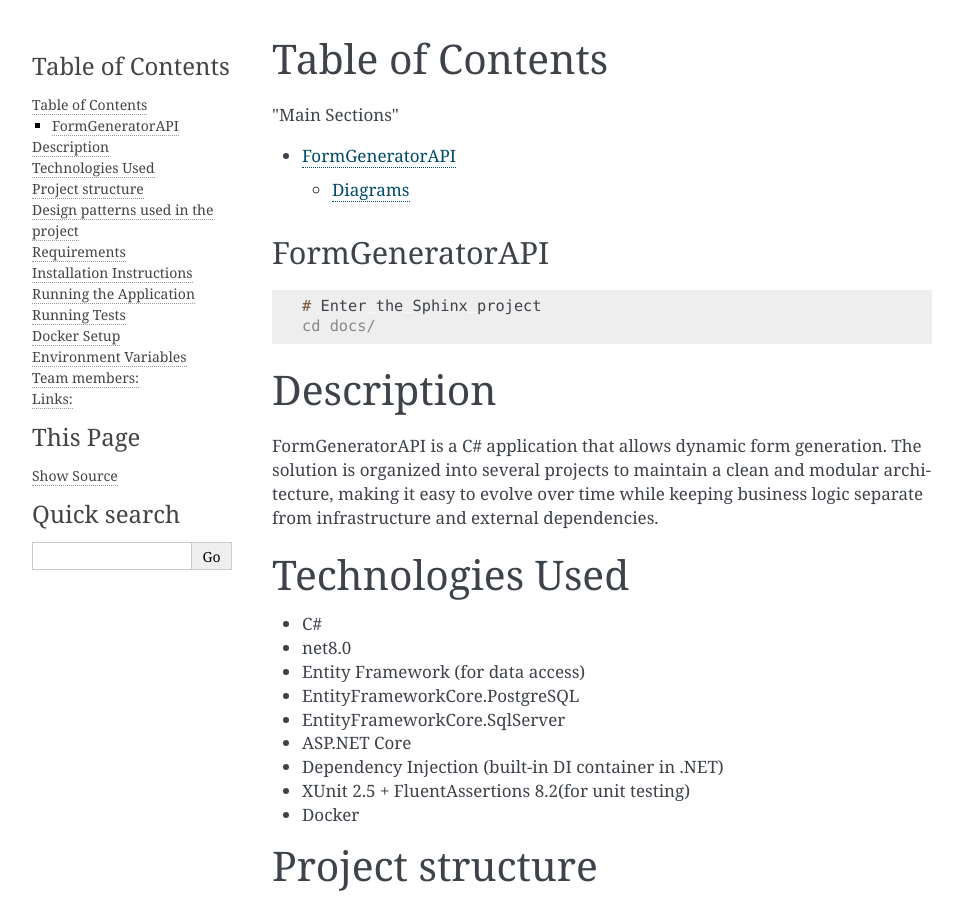
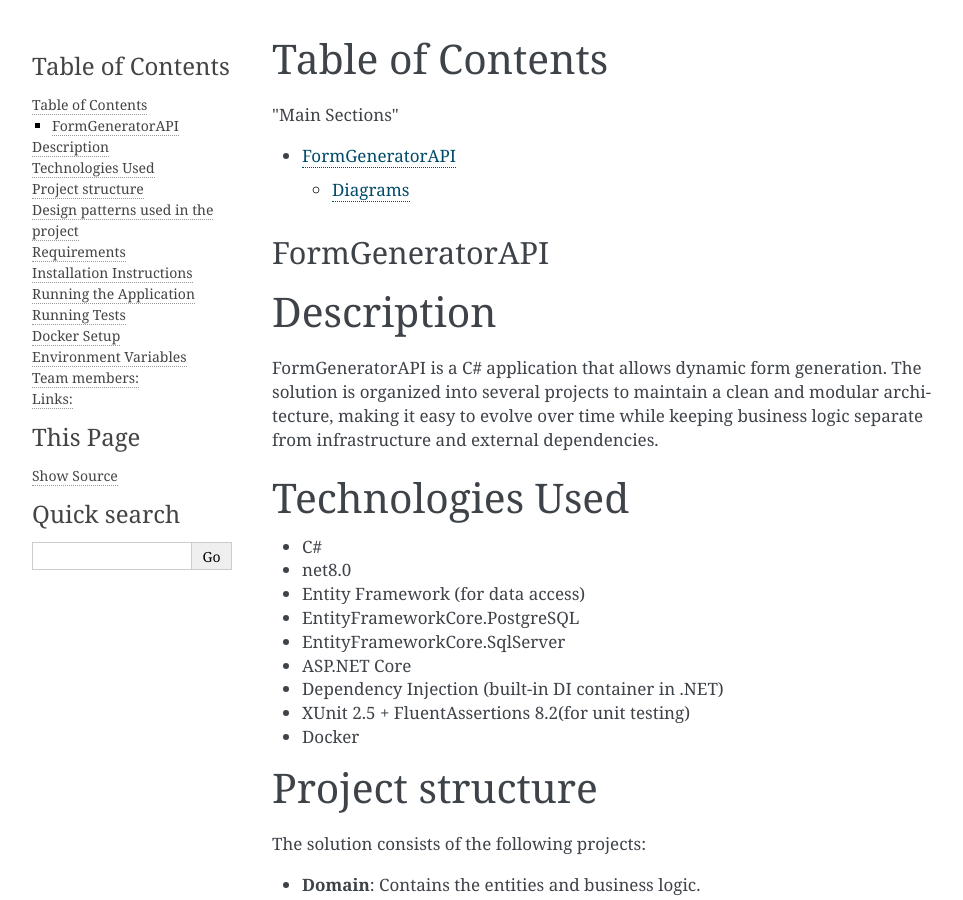
Before and after one commit to lr-cikume/formGenerator, a Sphinx documentation site: the page built from docs/index.rst, in a window 1280 px wide and 900 px high. Shown: the whole window, without its empty margins (148-1111 px from the left). Built offline with Sphinx 7.4.7, drawn with Linux system fonts in a browser that asks for light colours.

Commit message:
index rst update6

```diff
--- a/docs/index.rst
+++ b/docs/index.rst
@@ -13,13 +13,6 @@ Table of Contents
 
 FormGeneratorAPI
 ================
-
-.. code-block:: console
-
-    # Enter the Sphinx project
-    cd docs/
-
-
 
 Description
 -----------
@@ -71,14 +64,17 @@ Installation Instructions
 -------------------------
 1. Clone the repository:
 .. code-block:: console
+
         git clone <REPOSITORY_URL>
 
 2. Navigate to the project directory:
 .. code-block:: console
+
         cd FormGeneratorAPI
 
 3. Restore the NuGet packages:
 .. code-block:: console
+
         dotnet restore
 
 
@@ -86,6 +82,7 @@ Running the Application
 -------------------------
 To run the application in development mode:
 .. code-block:: console
+
 	dotnet run --project Presentation/Presentation.csproj
 
 
@@ -93,6 +90,7 @@ Running Tests
 -------------------------
 To run the tests, use the following command:
 .. code-block:: console
+
 	dotnet test
 
 
@@ -100,10 +98,12 @@ Docker Setup
 -------------------------
 To start the application using Docker, use the following command:
 .. code-block:: console
+
 	 docker-compose -f docker-compose.dev.yml up
 
 To stop the application, use the following command:
 .. code-block:: console
+
 	 docker-compose -f docker-compose.dev.yml down
 
 
```
